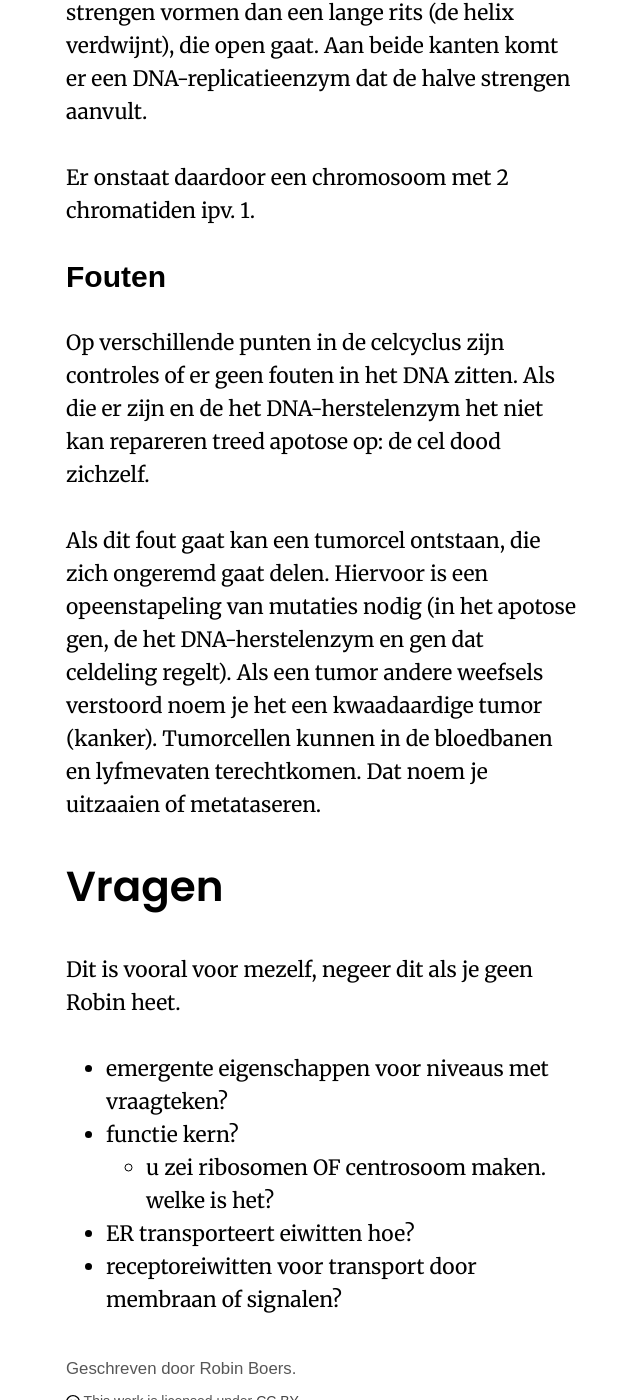
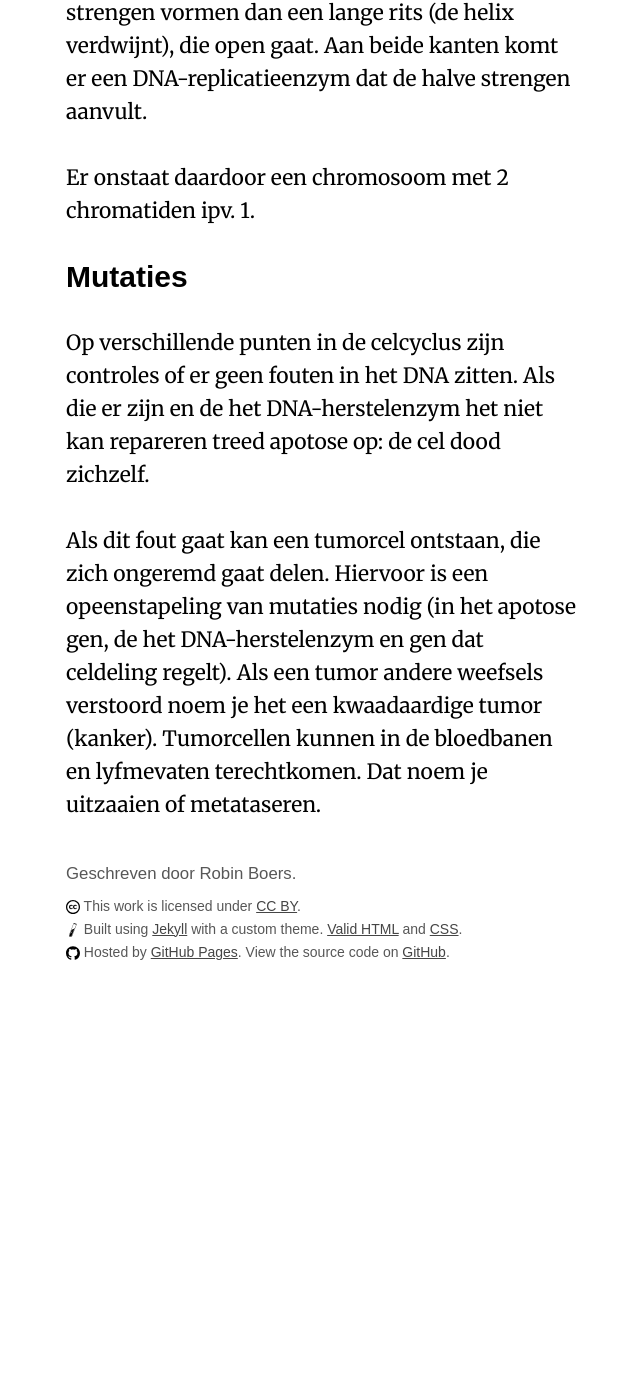
Before and after one commit to RobinBoers/school.geheimesite.nl, a Jekyll site: the page built from 4VWO/TW1/Biologie.md, in a window 1280 px wide and 1400 px high, scrolled down 10160 px. Shown: the whole window, without its empty margins (318-958 px from the left). Built offline with Jekyll 4.4.1, drawn with Linux system fonts in a browser that asks for light colours; some web fonts are replaced; our own code applies the rules of GitHub Pages for plain Markdown files; after the commit the page ends 11153 px from its top, so only the background shows below that.

```diff
--- a/4VWO/TW1/Biologie.md
+++ b/4VWO/TW1/Biologie.md
@@ -184,18 +184,8 @@ In de S fase vind er DNA-replicatie plaats. De strengen vormen dan een lange rit
 
 Er onstaat daardoor een chromosoom met 2 chromatiden ipv. 1.
 
-## Fouten
+## Mutaties
 
 Op verschillende punten in de celcyclus zijn controles of er geen fouten in het DNA zitten. Als die er zijn en de het DNA-herstelenzym het niet kan repareren treed apotose op: de cel dood zichzelf.
 
 Als dit fout gaat kan een tumorcel ontstaan, die zich ongeremd gaat delen. Hiervoor is een opeenstapeling van mutaties nodig (in het apotose gen, de het DNA-herstelenzym en gen dat celdeling regelt). Als een tumor andere weefsels verstoord noem je het een kwaadaardige tumor (kanker). Tumorcellen kunnen in de bloedbanen en lyfmevaten terechtkomen. Dat noem je uitzaaien of metataseren.
-
-# Vragen
-
-Dit is vooral voor mezelf, negeer dit als je geen Robin heet.
-
-- emergente eigenschappen voor niveaus met vraagteken?
-- functie kern?
-    - u zei ribosomen OF centrosoom maken. welke is het?
-- ER transporteert eiwitten hoe?
-- receptoreiwitten voor transport door membraan of signalen?
```
Also changed, not shown: 4VWO/TW1/README.md (+1 -1 lines), 4VWO/TW1/Wiskunde.md (added, +5 -0 lines), 3 other files.
